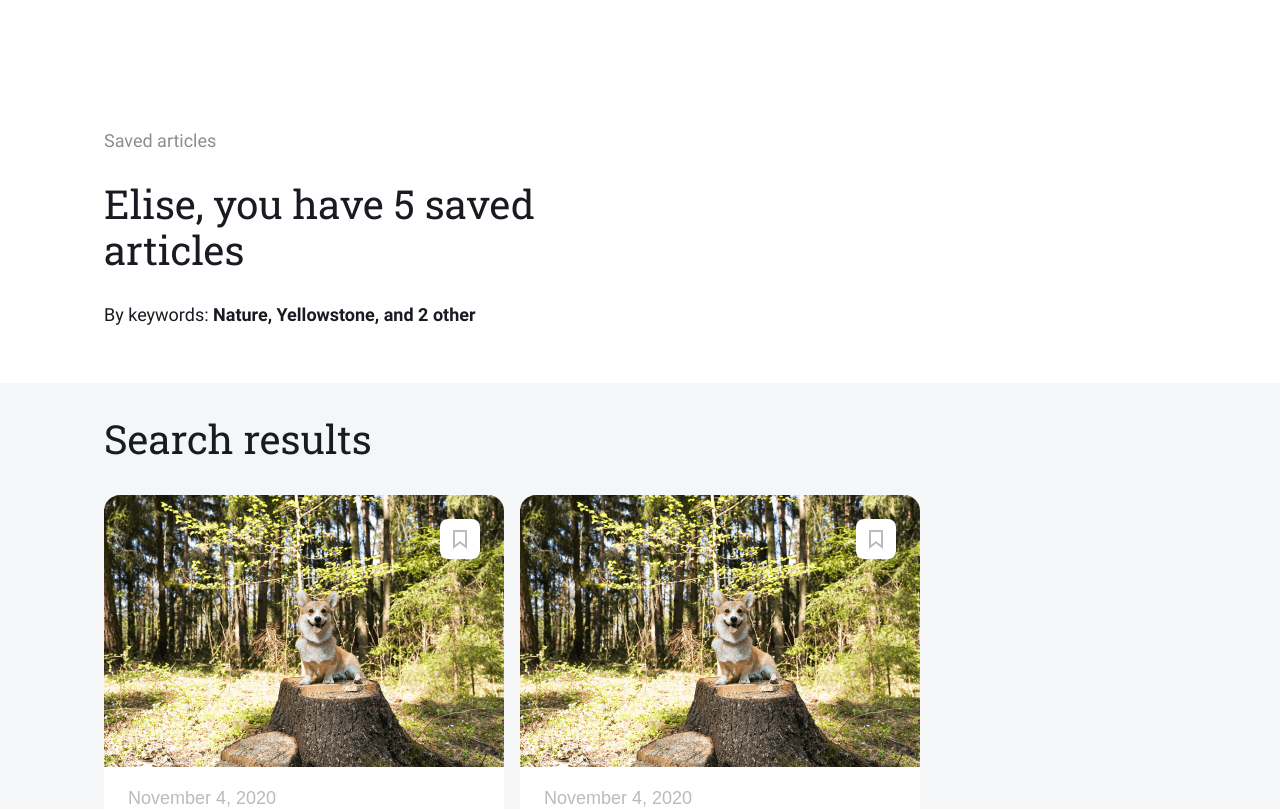
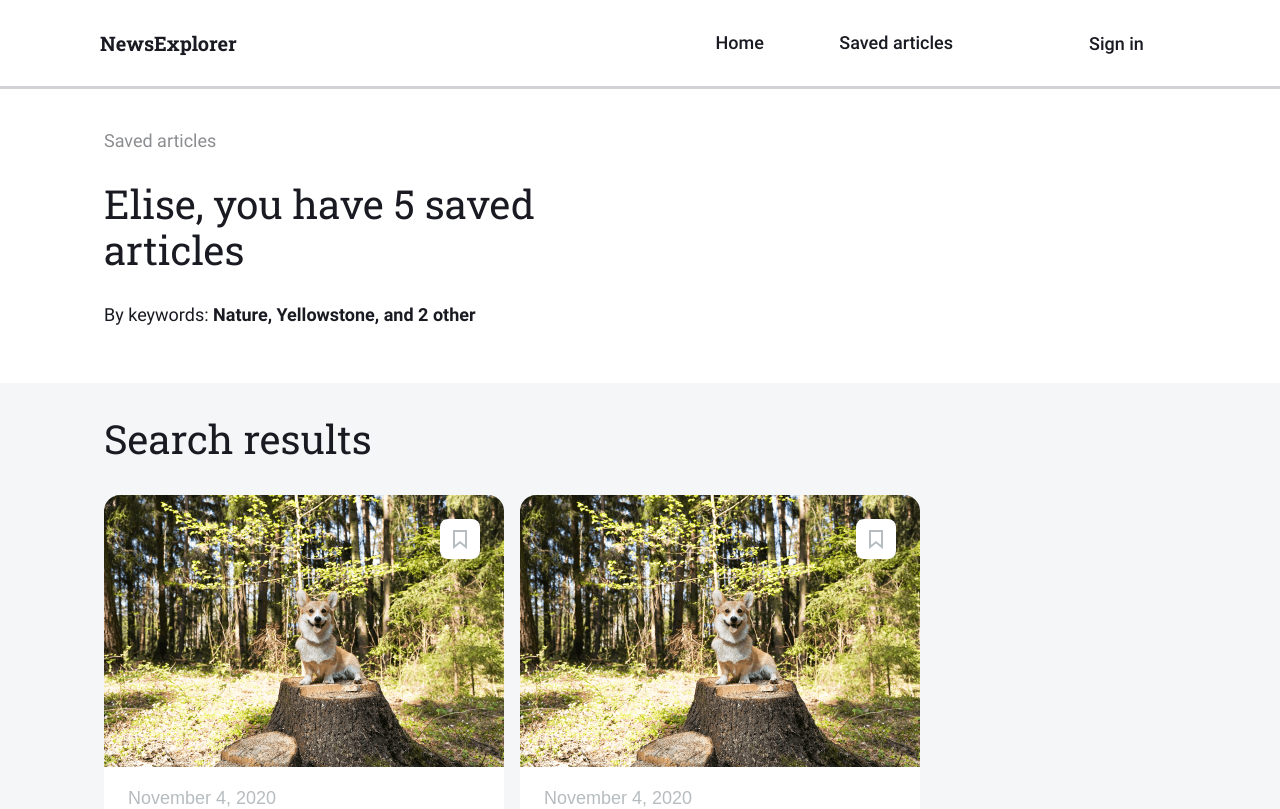
Before and after one commit to lmontem/news-explorer-frontend, a React (Create React App) app: page /saved-news in a window 1280 px wide. Shown: the top 809 px of the page. Built offline with nearby package versions, Linux system fonts and the light colour scheme; a web font is replaced by a local one.

Commit message:
header update

```diff
--- a/src/components/App/App.css
+++ b/src/components/App/App.css
@@ -12,4 +12,5 @@
   background-image: url('../../images/phone-background.png');
   background-repeat: no-repeat;
   background-size: cover;
+  margin-top: -80px;
 }
--- a/src/components/App/App.js
+++ b/src/components/App/App.js
@@ -1,34 +1,34 @@
 
 import React, {useState} from 'react';
-import { Route, Switch} from 'react-router-dom';
+import { Route, Switch, useLocation} from 'react-router-dom';
 import Main from '../Main/Main.js';
 import SavedNews from '../SavedNews/SavedNews.js';
-import Header from '../Header/Header.js';
-import NothingFound from '../NothingFound/NothingFound.js';
-import Preloader from '../Preloader/Preloader.js';
+import Header from '../Header/Header';
 import NewsCardList from '../NewsCardList/NewsCardList.js';
 import About from '../About/About.js';
 import Footer from '../Footer/Footer.js';
 import './App.css';
-import SavedNewsHeader from '../SavedNewsHeader/SavedNewsHeader.js';
 import RegisterPopup from '../RegisterPopup/RegisterPopup.js';
 
 
 function App() {
-  const[isRegisterPopupOpen, setRegisterPopupOpen] = useState(false);
-
-  function handleRegisterClick(){
+ // const[isRegisterPopupOpen, setRegisterPopupOpen] = useState(false);
+  const location = useLocation();
+  const savedNewsLocation = location.pathname === '/saved-news';
+  /*function handleRegisterClick(){
     setRegisterPopupOpen(true);
-  }
+  }*/
   return (
   (<>
     <div className="page">
-
+      <Header
+      savedNewsLocation={savedNewsLocation}
+      />
       <Switch>
         <Route exact path='/'>
           <Main />
         </Route>
-        <Route exact path='/saved-news'>
+        <Route path='/saved-news'>
           <SavedNews />
         </Route>
       </Switch>
@@ -38,7 +38,8 @@ function App() {
       <About />
       <Footer />
       <RegisterPopup
-       isOpen={isRegisterPopupOpen} />
+      // isOpen={isRegisterPopupOpen}
+       />
     </div>
     </>
   )
--- a/src/components/Footer/Footer.js
+++ b/src/components/Footer/Footer.js
@@ -1,6 +1,6 @@
 import facebookLogo from '../../images/facebook-logo.svg';
 import githubLogo from '../../images/github-logo.svg';
-function Footer(props){
+function Footer(){
     return(
         (
             <footer className='footer'>
--- a/src/components/Header/Header.css
+++ b/src/components/Header/Header.css
@@ -1,6 +1,7 @@
 .header{
     display: flex;
-    border-bottom: 3px solid rgba(255, 255, 255, 0.2);
+    border-bottom: 3px solid #D1D2D6;
+    box-shadow: inset 0px -1px 0px rgba(255, 255, 255, 0.2);
     justify-content: space-between;
     background: transparent;
 }
@@ -13,6 +14,11 @@
     font-weight: bold;
     margin-left: 100px;
     align-self: center;
+    text-decoration: none;
+}
+
+.header__logo_black{
+    color: #1A1B22;
 }
 
 @media  screen and (max-width: 800px) {
--- a/src/components/Header/Header.js
+++ b/src/components/Header/Header.js
@@ -1,12 +1,14 @@
 import Navigation from '../Navigation/Navigation';
+import { Link } from 'react-router-dom';
+
 
 function Header(props) {
     return(
         (
             <header className= 'header'>
-                <a className='header__logo' href='/'>NewsExplorer</a>
+                <Link className={`header__logo header__logo_${props.savedNewsLocation  ? 'black' : ''}`} to= '/' >NewsExplorer</Link>
                 <Navigation
-                 />
+                 savedNewsLocation={props.savedNewsLocation}/>
             </header>
         )
     )
--- a/src/components/Main/Main.js
+++ b/src/components/Main/Main.js
@@ -9,7 +9,6 @@ function Main(props) {
         (
             <main className='main'>
                 <div className='background'>
-                    <Header />
                     <div className='main__container'>
                         <h1 className='main__header'>What's going on in the world?</h1>
                         <p className='main__text'>Find the latest news on any topic and save them in your personal account.</p>
--- a/src/components/Navigation/Navigation.css
+++ b/src/components/Navigation/Navigation.css
@@ -13,6 +13,10 @@
     align-self: center;
     font-weight: 500;
     text-decoration: none;
+}
+
+.nav__text_black{
+    color: #1A1B22;
 }
 
 .nav__btn{
--- a/src/components/Navigation/Navigation.js
+++ b/src/components/Navigation/Navigation.js
@@ -4,9 +4,9 @@ function Navigation(props) {
     return (
         (
             <nav className= 'nav'>
-                <Link className='nav__text' exact to='/'>Home</Link> {/*need to have underline on border when on page(home or saved artiles) */}
-                <Link className='nav__text' exact to='/saved-news'>Saved articles</Link> {/*need only when user is signed in */}
-                <button onClick= {props.handleRegisterClick} className='nav__btn nav__text'>Sign in</button> {/*changes to user name when user is signed in */}
+                <Link className= {`nav__text nav__text_${props.savedNewsLocation ? 'black' : ''}`}  exact to='/'>Home</Link> {/*need to have underline on border when on page(home or saved artiles) */}
+                <Link className={`nav__text nav__text_${props.savedNewsLocation ? 'black' : ''}`} exact to='/saved-news'>Saved articles</Link> {/*need only when user is signed in */}
+                <button onClick= {props.handleRegisterClick} className={` nav__btn nav__text nav__text_${props.savedNewsLocation ? 'black' : ''}`}>Sign in</button> {/*changes to user name when user is signed in */}
             </nav>
 
         )
--- a/src/components/SavedNews/SavedNews.js
+++ b/src/components/SavedNews/SavedNews.js
@@ -1,11 +1,9 @@
-import Header from '../Header/Header.js';
 import SavedNewsHeader from "../SavedNewsHeader/SavedNewsHeader";
 
 function SavedNews(){
     return(
         (
             <section className='saved-main'>
-                <Header />
                 <SavedNewsHeader />
             </section>
         )
```
